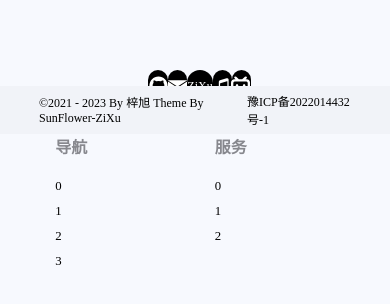
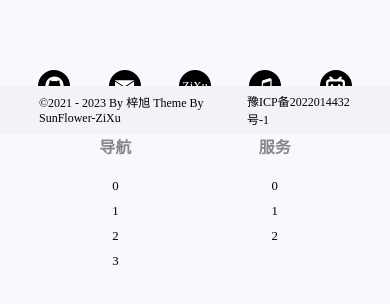
Before and after one commit to XUSHAO11/Sunflower, a Vue app: page /layout/home in a window 390 px wide. Shown: the part 978-1282 px from the top of the page. Built offline with nearby package versions, Linux system fonts and the light colour scheme; no server answers; a web font is replaced by a local one; what vue-kinesis, vue3typed would draw is missing.

Commit message:
更改footer移动端适配

```diff
--- a/src/views/Footer.vue
+++ b/src/views/Footer.vue
@@ -86,8 +86,10 @@
   margin: 1rem auto 3rem;
   padding: 0 1rem;
   box-sizing: border-box;
+
   .footer_textbox {
     min-width: 120px;
+    text-align: center;
     h3 {
       color: #3C3C4399;
       font-size: 1rem;
@@ -102,7 +104,7 @@
         font-size: 0.8rem;
         line-height: 0.8rem;
         color: var(--heo-fontcolor);
-        margin: 0.38rem auto 0.38rem 0;
+        margin: 0.38rem 0 0.38rem 0;
         overflow: visible;
         white-space: nowrap;
         text-overflow: ellipsis;
@@ -117,4 +119,9 @@
     }
   }
 }
+@media (max-width: 667px) {
+  .footer_icon {
+    padding: 0;
+  }
+}
 </style>
```
